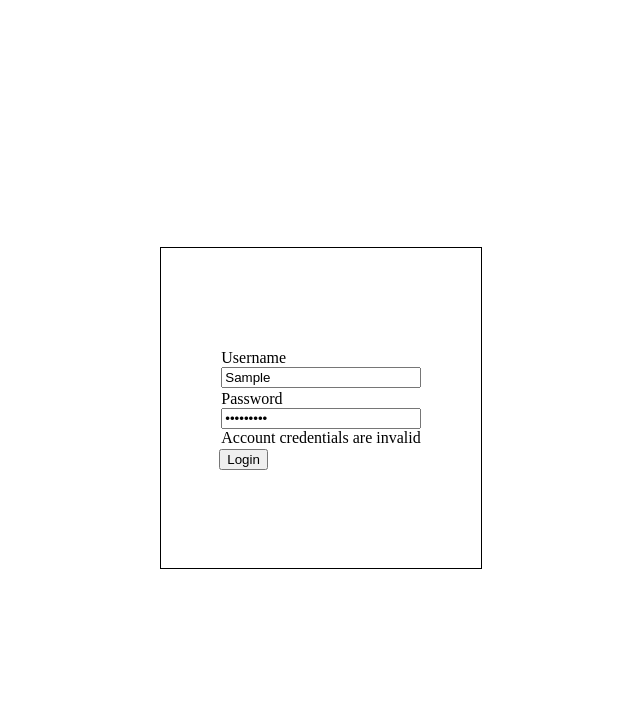
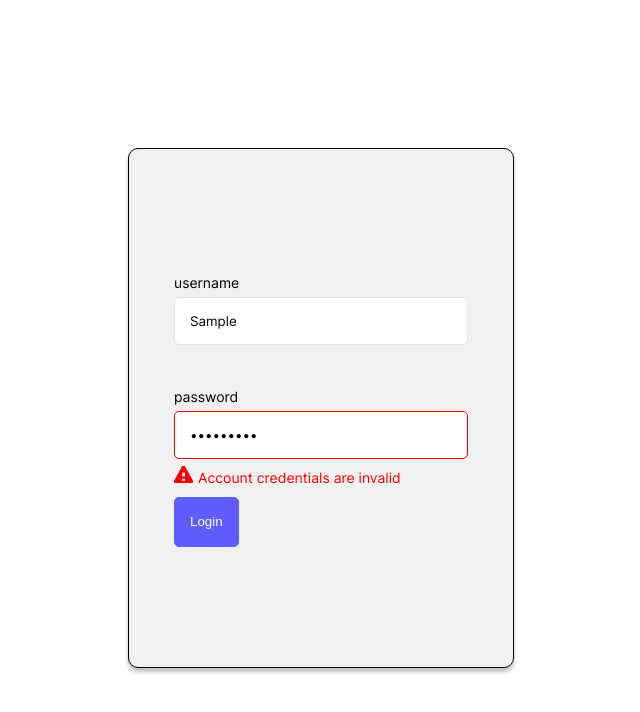
Before and after one commit to louisse/ReactBlankProject, a React (Vite) app: page / in a window 1280 px wide. Both pictures are taken after typing "Sample", "Sample123" into the empty fields and a click on the button "Login". Shown: the top 712 px of the page, without its empty margins (319-959 px from the left). Built offline with nearby package versions, Linux system fonts and the light colour scheme.

Commit message:
Implemented UI and stylings; Added validator util;

```diff
--- a/src/App.css
+++ b/src/App.css
@@ -1,5 +1,20 @@
+@font-face {
+  font-family: Inter;
+  src: url(/public/assets/fonts/Inter.ttf);
+}
+
+* {
+  box-sizing: border-box;
+}
+
+body {
+  font-size: 14px;
+  line-height: 28px;
+  font-family: "Inter", sans-serif;
+}
+
 .main {
-  display:flex;
+  display: flex;
   justify-content: center;
   height: 100vh;
 }
@@ -7,17 +22,89 @@
 .container {
   display: flex;
   justify-content: center;
-  align-items: center;
   flex-direction: column;
-  height: 300px;
-  border: 1px solid black;
-  padding: 10px;
-  width: 300px;
+  border: 1px solid #000000;
+  padding: 45px;
+  max-width: 386px;
   margin: auto;
+  width: 100%;
+  border-radius: 10px;
+  height: 100%;
+  max-height: 520px;
+  background-color: #f0f0f0;
+  box-shadow: 0px 4px 4px 0px rgba(0, 0, 0, 0.25);
 }
 
 .form {
-  display:flex;
+  display: flex;
   flex-direction: column;
-  margin: 2px;
+  width: 100%;
+  margin-bottom: 5px;
 }
+
+.form .label {
+  text-transform: lowercase;
+}
+
+.input {
+  font-family: "Inter", sans-serif;
+  line-height: 28px;
+  padding: 10px 15px;
+  border: 1px solid #e2e1e5;
+  height: 48px;
+  border-radius: 5px;
+}
+
+.input:placeholder-shown {
+  text-transform: lowercase;
+  color: #d2d2d2;
+}
+
+.input:focus {
+  border-color: #222222;
+}
+
+.input:disabled {
+  background-color: #d8d8d8;
+}
+
+.error-message {
+  color: #f90000;
+  display: flex;
+  margin-top: 5px;
+}
+
+.error-message div:first-child {
+  margin-right: 5px;
+}
+
+.vSpacer33 {
+  height: 33px;
+}
+
+.error-field {
+  border-color: #f90000;
+}
+
+.form:last-child {
+  margin-bottom: 0;
+}
+
+.btn {
+  background-color: #5e5bff;
+  border-radius: 5px;
+  border: 1px solid #5e5bff;
+  padding: 10px 15px;
+  color: #ffffff;
+  line-height: 28px;
+  cursor: pointer;
+}
+
+.btn:disabled {
+  opacity: 0.65;
+}
+
+.greet-message {
+  margin-top: 0;
+  margin-bottom: 30px;
+}
--- a/src/components/error.jsx
+++ b/src/components/error.jsx
@@ -1,11 +1,13 @@
-// import BxBxsError from "../icons/icons.js";
+import { BxBxsError } from "../icons/icons";
 
 const ErrorBox = ({ message }) => {
-  if (!message) return null;
+  if (!message) return <div className="vSpacer33"></div>;
   return (
     <>
       <div className="error-message">
-        {/* <BxBxsError /> */}
+        <div>
+          <BxBxsError />
+        </div>
         {message}
       </div>
     </>
--- a/src/icons/icons.jsx
+++ b/src/icons/icons.jsx
@@ -1,16 +1,16 @@
 export function BxBxsError(props) {
   return (
     <svg
+      width="19"
+      height="17"
+      viewBox="0 0 19 17"
+      fill="none"
       xmlns="http://www.w3.org/2000/svg"
-      width="1em"
-      height="1em"
-      viewBox="0 0 24 24"
-      {...props}
     >
       <path
-        d="M12.884 2.532c-.346-.654-1.422-.654-1.768 0l-9 17A.999.999 0 0 0 3 21h18a.998.998 0 0 0 .883-1.467L12.884 2.532zM13 18h-2v-2h2v2zm-2-4V9h2l.001 5H11z"
-        fill="currentColor"
-      ></path>
+        d="M8.42632 0C8.26323 0 8.15451 0.0851064 8.07296 0.191489L0.0815451 14.6809C0.0271817 14.7872 0 14.9574 0 15.0851V16.8085C0 16.9149 0.108727 17 0.244635 17H18.7554C18.8913 17 19 16.9149 19 16.8085V15.0851C19 14.9787 18.9728 14.7872 18.9185 14.6809L10.927 0.191489C10.8727 0.0851064 10.7368 0 10.5737 0H8.37196L8.42632 0ZM8.18169 6.38298H10.8999V10.6383H8.18169V6.38298ZM8.18169 12.766H10.8999V14.8936H8.18169V12.766Z"
+        fill="#F90000"
+      />
     </svg>
   );
 }
--- a/src/pages/Account.jsx
+++ b/src/pages/Account.jsx
@@ -1,7 +1,9 @@
 import { useState } from "react";
 import { Inputs } from "../constants/input";
 import ErrorBox from "../components/error.jsx";
+import { checkPassword, findUsername } from "../utils/validator.js";
 
+const ACCOUNTS_ENDPOINT = "/src/accounts.json";
 const Account = ({ user, onLogout }) => {
   const [formState, setFormState] = useState(
     Inputs.reduce(
@@ -17,7 +19,26 @@
   );
   const handleUpdateDetails = (e) => {
     e.preventDefault();
-    //todo
+    fetch(ACCOUNTS_ENDPOINT)
+      .then((res) => res.json())
+      .then((accounts) => {
+        const username = formState.username.value;
+        const password = formState.password.value;
+        if (user === username) {
+          return; // no change
+        }
+        const isUserExists = findUsername(username, accounts);
+
+        if (isUserExists) {
+          console.log("user existing");
+        }
+
+        const isPasswordOK = checkPassword(password);
+        if (!isPasswordOK) {
+          console.log("password failed");
+        }
+        // update accounts data
+      });
   };
 
   const handleChange = (value, inputValue) => {
@@ -32,11 +53,11 @@
 
   return (
     <>
-      <p>Hi {user},</p>
+      <p className="greet-message">Hi {user},</p>
       <form onSubmit={handleUpdateDetails}>
         {Inputs.map((input) => (
           <div className="form" key={input.value}>
-            <label>{input.label}</label>
+            <label className="label">{input.label}</label>
             <input
               type={input.type}
               placeholder={input.placeholder}
@@ -44,12 +65,17 @@
               defaultValue={
                 input.value === "username" ? formState[input.value].value : ""
               }
+              className={
+                !!formState[input.value].error ? "input error-field" : "input"
+              }
             />
             <ErrorBox message={formState[input.value].error} />
           </div>
         ))}
-        <button type="submit">Update Details</button>
-        <button type="button" onClick={onLogout}>
+        <button type="submit" className="btn">
+          Update Details
+        </button>
+        <button type="button" className="btn" onClick={onLogout}>
           Logout
         </button>
       </form>
--- a/src/pages/Login.jsx
+++ b/src/pages/Login.jsx
@@ -2,6 +2,7 @@
 import { errorMessages } from "../constants/errormessages";
 import { useState } from "react";
 import ErrorBox from "../components/error.jsx";
+import { findUser, findUsername } from "../utils/validator.js";
 
 const ACCOUNTS_ENDPOINT = "/src/accounts.json";
 
@@ -18,26 +19,22 @@
     fetch(ACCOUNTS_ENDPOINT)
       .then((res) => res.json())
       .then((accounts) => {
-        const isValid = accounts.some(
-          (account) =>
-            formState.username.value === account.username &&
-            formState.password.value === account.password
-        );
-        if (isValid) {
+        const username = formState.username.value;
+        const password = formState.password.value;
+        const isAccountValid = findUser(username, password, accounts);
+        if (isAccountValid) {
           onLogin(formState.username.value);
         } else {
-          const isUsernameValid = accounts.some(
-            (account) => formState.username.value === account.username
-          );
+          const doesAccountExist = findUsername(username, accounts);
           setFormState((prevState) => ({
             ...prevState,
             username: {
               ...prevState.username,
-              error: isUsernameValid ? errorMessages.accountExists : "",
+              error: doesAccountExist ? errorMessages.accountExists : "",
             },
             password: {
               ...prevState.password,
-              error: !isUsernameValid ? errorMessages.invalidCredentials : "",
+              error: !doesAccountExist ? errorMessages.invalidCredentials : "",
             },
           }));
         }
@@ -59,16 +56,24 @@
       <form onSubmit={handleLogin}>
         {Inputs.map((input) => (
           <div className="form" key={input.value}>
-            <label>{input.label}</label>
+            <label className="label">{input.label}</label>
             <input
               type={input.type}
               placeholder={input.placeholder}
               onChange={(e) => handleChange(input.value, e.target.value)}
+              defaultValue={
+                input.value === "username" ? formState[input.value].value : ""
+              }
+              className={
+                !!formState[input.value].error ? "input error-field" : "input"
+              }
             />
             <ErrorBox message={formState[input.value].error} />
           </div>
         ))}
-        <button type="submit">Login</button>
+        <button type="submit" className="btn">
+          Login
+        </button>
       </form>
     </>
   );
--- /dev/null
+++ b/src/utils/validator.js
@@ -0,0 +1,11 @@
+export const findUsername = (username, accounts) =>
+  accounts.some((account) => username === account.username);
+export const findUser = (username, password, accounts) =>
+  accounts.some(
+    (account) => username === account.username && password === account.password
+  );
+
+export const checkPassword = (password) =>
+  new RegExp(
+    "(?=.*?[A-Z])(?=.*?[a-z])(?=.*?[1-9])(?=.*?[`~!@#$%^&*()_+=[|;':\",./<>?\\\\\\]-]).{8,}"
+  ).test(password);
```
Also changed, not shown: public/assets/fonts/Inter.ttf (added).
